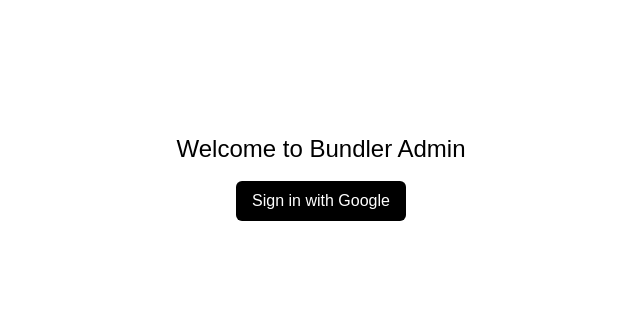
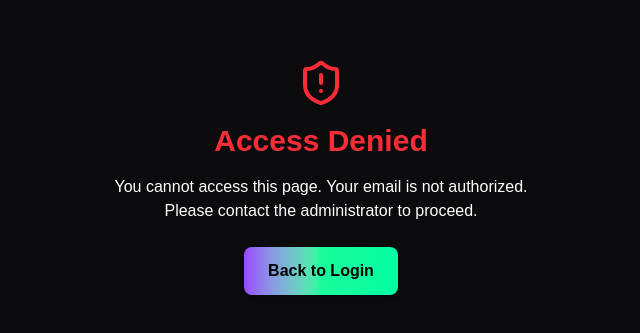
Before and after one commit to HiMate33/Bundler-Admin, a Next.js app: page /auth/error in a window 1280 px wide. Shown: the part 223-556 px from the top of the page, without its empty margins (319-959 px from the left). Built offline with nearby package versions, Linux system fonts and the light colour scheme.

Commit message:
added login

```diff
--- a/app/api/auth/[...nextauth]/route.ts
+++ b/app/api/auth/[...nextauth]/route.ts
@@ -24,7 +24,7 @@ export const authOptions: NextAuthOptions = {
       return session
     },
     async redirect({ url, baseUrl }) {
-      return `${baseUrl}`  // Always redirect to /Dashboard after login
+      return `${baseUrl}`
     }
   },
   pages: {
--- a/app/auth/error/page.tsx
+++ b/app/auth/error/page.tsx
@@ -1,18 +1,26 @@
 "use client"
+import { useRouter } from "next/navigation"
+import { ShieldAlert } from "lucide-react"
 import { signIn } from "next-auth/react"
 
-export default function LoginPage() {
+export default function AccessDeniedPage() {
+  const router = useRouter()
+
   return (
-    <div className="flex flex-col items-center justify-center h-screen">
-      <h1 className="text-2xl mb-4">Welcome to Bundler Admin</h1>
+    <div className="flex flex-col items-center justify-center h-screen bg-[#0b0b0e] text-white px-4 text-center">
+      <ShieldAlert size={48} className="text-red-500 mb-4" />
+      <h1 className="text-3xl font-bold mb-4 text-red-500">Access Denied</h1>
+      <p className="mb-6 max-w-md">
+        You cannot access this page. Your email is not authorized. <br />
+        Please contact the administrator to proceed.
+      </p>
+
       <button
-  onClick={() => signIn("google", { callbackUrl: "/dashboard" })}
-  className="bg-black text-white px-4 py-2 rounded-md"
->
-  Sign in with Google
-</button>
-
-
+        onClick={() => router.push("/login")}
+        className="bg-gradient-to-r from-[#9945ff] via-[#19fb9b] to-[#00ffa3] text-black px-6 py-3 rounded-lg font-semibold shadow-md hover:shadow-lg hover:scale-105 transition duration-300 cursor-pointer"
+      >
+        Back to Login
+      </button>
     </div>
   )
 }
--- a/app/components/RequireAuth.tsx
+++ b/app/components/RequireAuth.tsx
@@ -2,6 +2,7 @@
 import { useSession } from "next-auth/react"
 import { useRouter } from "next/navigation"
 import { useEffect } from "react"
+import { Loader2 } from "lucide-react" // Lucide loading spinner icon
 
 export default function RequireAuth({ children }: { children: React.ReactNode }) {
   const { data: session, status } = useSession()
@@ -9,41 +10,17 @@ export default function RequireAuth({ children }: { children: React.ReactNode })
 
   useEffect(() => {
     if (status === "unauthenticated") {
-      router.replace("/login") // use replace, not push
+      router.replace("/login")
     }
   }, [status])
 
   if (status === "loading") {
-    return <p className="text-center p-8">Loading session...</p>
+    return (
+      <div className="flex items-center justify-center h-screen bg-[#0b0b0e] text-white">
+        <Loader2 className="h-10 w-10 animate-spin text-[#9945ff]" />
+      </div>
+    )
   }
 
   return <>{children}</>
 }
-
-
-
-/*
-"use client"
-
-import { useSession } from "next-auth/react"
-import { useRouter } from "next/navigation"
-import { useEffect } from "react"
-
-export default function RequireAuth({ children }: { children: React.ReactNode }) {
-  const { data: session, status } = useSession()
-  const router = useRouter()
-
-  useEffect(() => {
-    if (status === "unauthenticated") {
-      router.push("/login")
-    }
-  }, [status, router])
-
-  if (status === "loading") {
-    return <p className="text-center p-8">Loading...</p>
-  }
-
-  return <>{children}</>
-}
-
-*/
--- /dev/null
+++ b/app/dashboard/page.tsx
@@ -0,0 +1,28 @@
+import { getServerSession } from "next-auth";
+import { authOptions } from "../api/auth/[...nextauth]/route";
+//import AddAdminForm from "../component/AddAdminForm";
+//import AdminList from "../component/AdminList";
+
+export default async function DashboardPage() {
+  const session = await getServerSession(authOptions);
+
+  if (!session) {
+    return (
+      <div className="flex justify-center items-center min-h-screen">
+        <h1 className="text-2xl font-semibold">Access Denied</h1>
+      </div>
+    );
+  }
+
+  return (
+    <div className="p-10">
+      <h1 className="text-2xl font-bold">Welcome, {session.user?.name}!</h1>
+      Hello how are you doing hoping to seeing you very soon
+      {/*
+      <AddAdminForm />
+      <AdminList />
+
+      */}
+       </div>
+  );
+}
--- /dev/null
+++ b/app/login/page.tsx
@@ -0,0 +1,35 @@
+"use client"
+import { signIn } from "next-auth/react"
+
+export default function LoginPage() {
+  return (
+    <div className="relative flex flex-col items-center justify-center h-screen bg-[#0b0b0e] overflow-hidden text-white">
+      {/* Background Solana symbol animation */}
+      <div className="absolute inset-0 -z-10 opacity-5 animate-pulse">
+        <img
+          src="/solana-icon.png"
+          alt="Solana Background"
+          className="absolute top-10 left-20 w-48 animate-spin-slow"
+        />
+        <img
+          src="/solana-icon.png"
+          alt="Solana Background"
+          className="absolute bottom-10 right-20 w-36 animate-bounce-slow"
+        />
+      </div>
+
+      <div>
+        <img src="/botzilla.png" alt="BotZilla Logo" className="w-32 h-32 mb-6" />
+      </div>
+
+      <h1 className="text-3xl font-bold mb-4 text-[#9945ff]">Welcome to BotZilla</h1>
+
+      <button
+        onClick={() => signIn("google", { callbackUrl: "/dashboard" })}
+        className="bg-gradient-to-r from-[#9945ff] via-[#19fb9b] to-[#00ffa3] text-black px-6 py-3 rounded-lg font-semibold shadow-md hover:shadow-lg hover:scale-105 transition duration-300 cursor-pointer"
+      >
+        Sign in with Google
+      </button>
+    </div>
+  )
+}
```
Also changed, not shown: public/botzilla.png (renamed from public/botzilla-removebg-preview.png).
